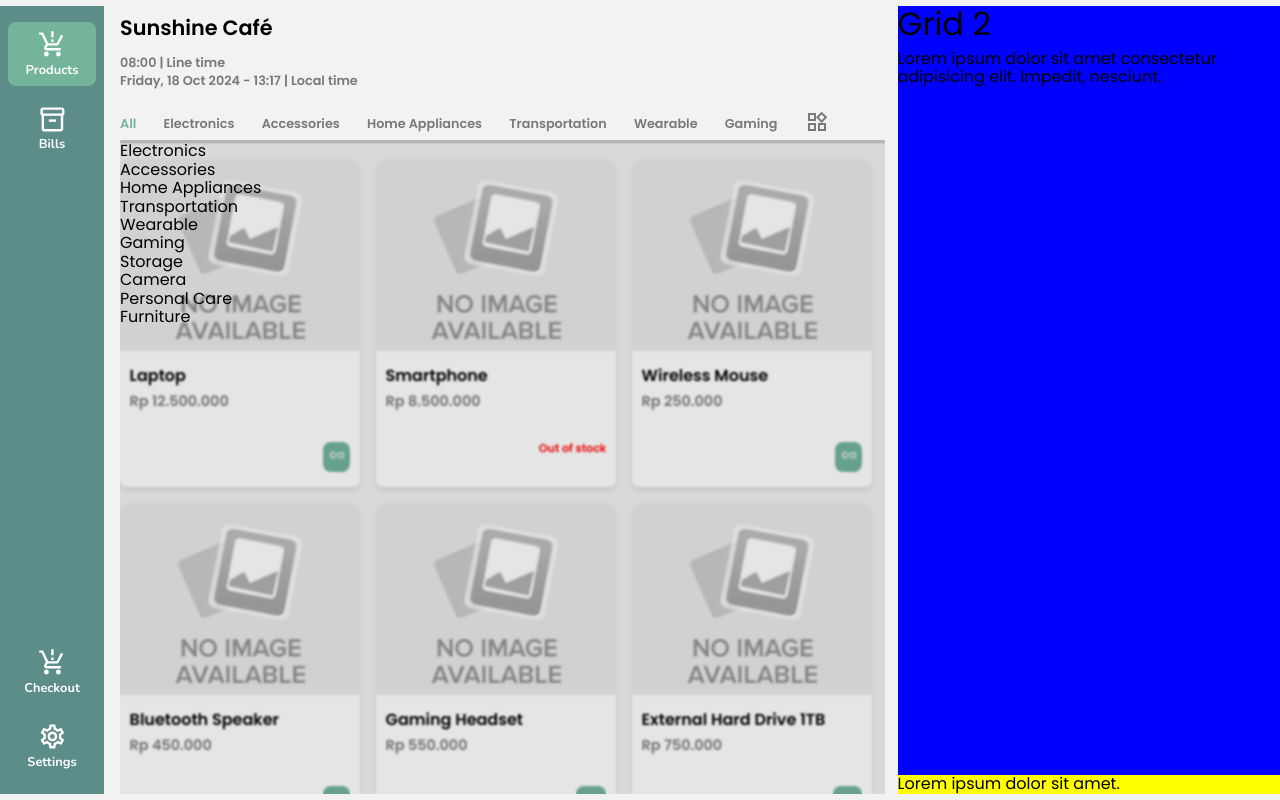
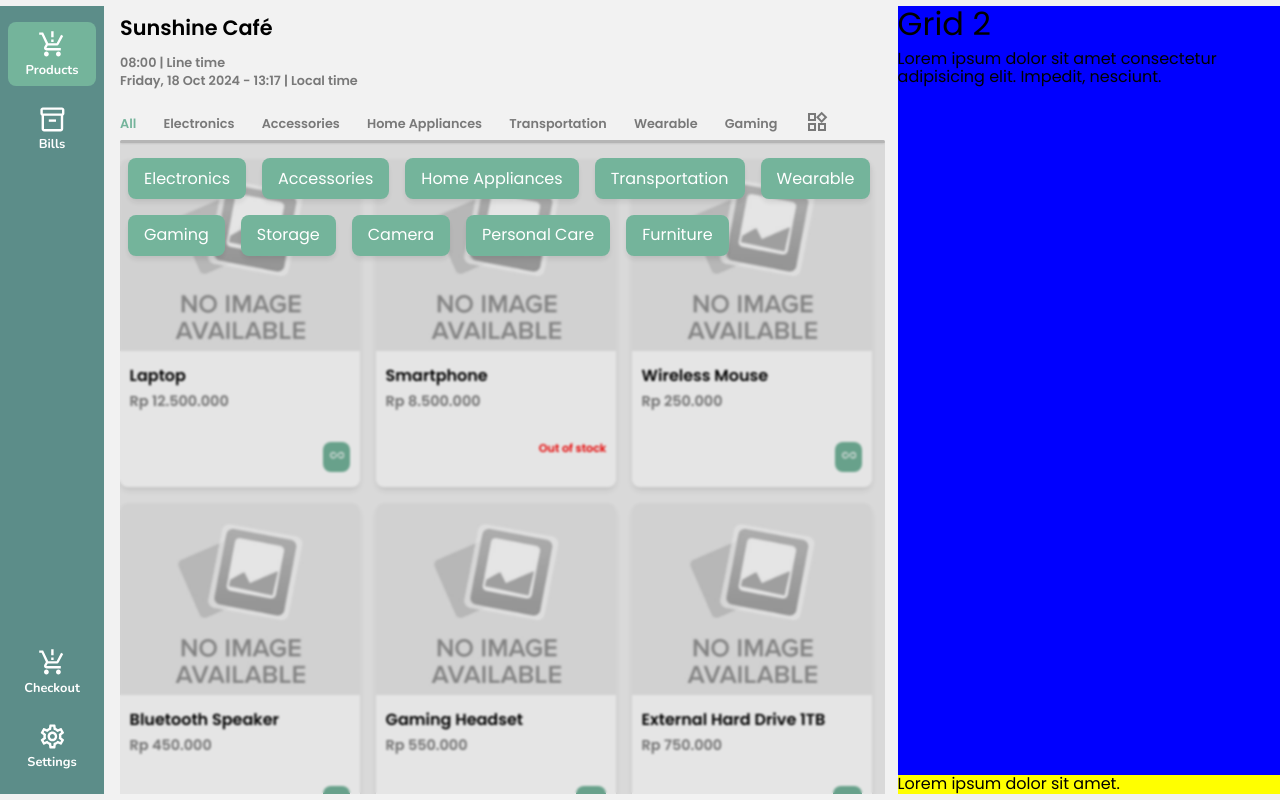
Before and after one commit to ferii007/poinket, a React (Create React App) app: page / in a window 1280 px wide. Both pictures are taken after a click on the item 816 px from the left and 124 px from the top of the page. Built offline with nearby package versions, Linux system fonts and the light colour scheme.

Commit message:
update all categories styled

```diff
--- a/src/app/components/ProductComponent.jsx
+++ b/src/app/components/ProductComponent.jsx
@@ -13,6 +13,7 @@ import {
     ProductBox,
     ProductList,
     AllCategoriesContainer,
+    AllCategoriesMenu
 } from '../styled_components/ProductComponentStyled';
 
 import {
@@ -218,7 +219,7 @@ const ProductComponent = () => {
 
             {isShowAllCategories && (
                 <AllCategoriesContainer>
-                    <ul>
+                    <AllCategoriesMenu>
                         {
                             categoriesProduct.map((category, index) => (
                                 <li
@@ -230,7 +231,7 @@ const ProductComponent = () => {
                                 </li>
                             ))
                         }
-                    </ul>
+                    </AllCategoriesMenu>
                 </AllCategoriesContainer>
             )}
         </>
--- a/src/app/styled_components/ProductComponentStyled.js
+++ b/src/app/styled_components/ProductComponentStyled.js
@@ -211,6 +211,28 @@ const AllCategoriesContainer = styled.div`
     scrollbar-width: none;
 `;
 
+const AllCategoriesMenu = styled.ul `
+    display: flex;
+    flex-wrap: wrap;
+    gap: 1rem;
+    padding: 1rem 0.5rem;
+
+    li {
+        flex: 0 0 auto;
+        background: var(--primary-color);
+        color: white;
+        padding: 0.7rem 1rem;
+        border-radius: 0.5rem;
+        box-shadow: 0 4px 6px -1px rgb(0 0 0 / 0.1);
+        cursor: pointer;
+        transition: all 0.1s ease-in-out;
+    }
+
+    li:hover {
+        transform: scale(1.05);
+    }
+`;
+
 export {
     ProductComponentContainer,
     ProductContainer,
@@ -220,4 +242,5 @@ export {
     ProductBox,
     ProductList,
     AllCategoriesContainer,
+    AllCategoriesMenu,
 }
```
